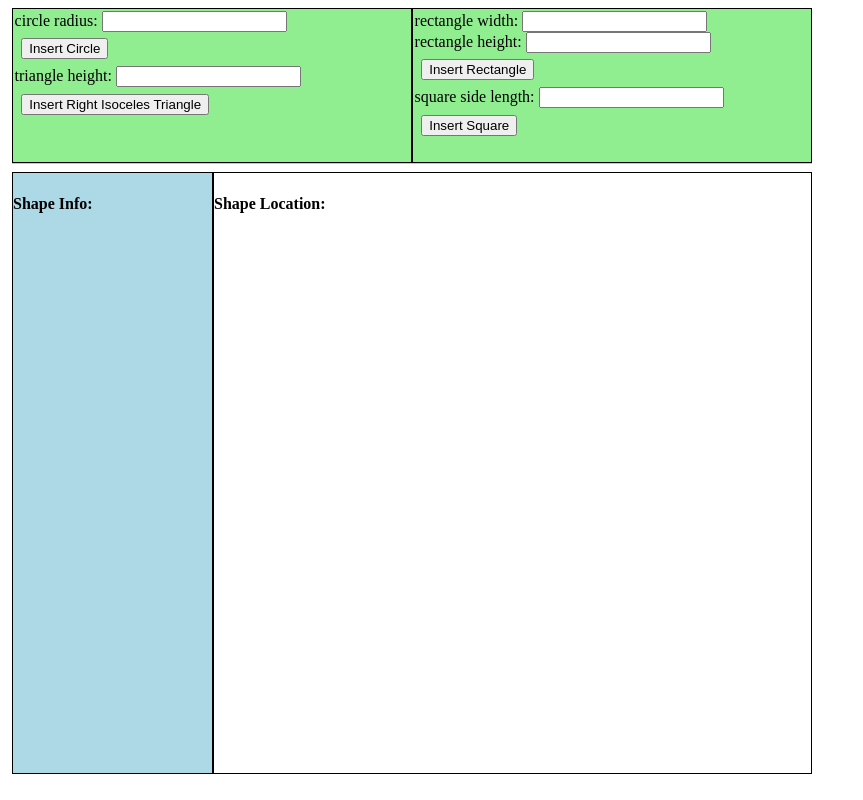
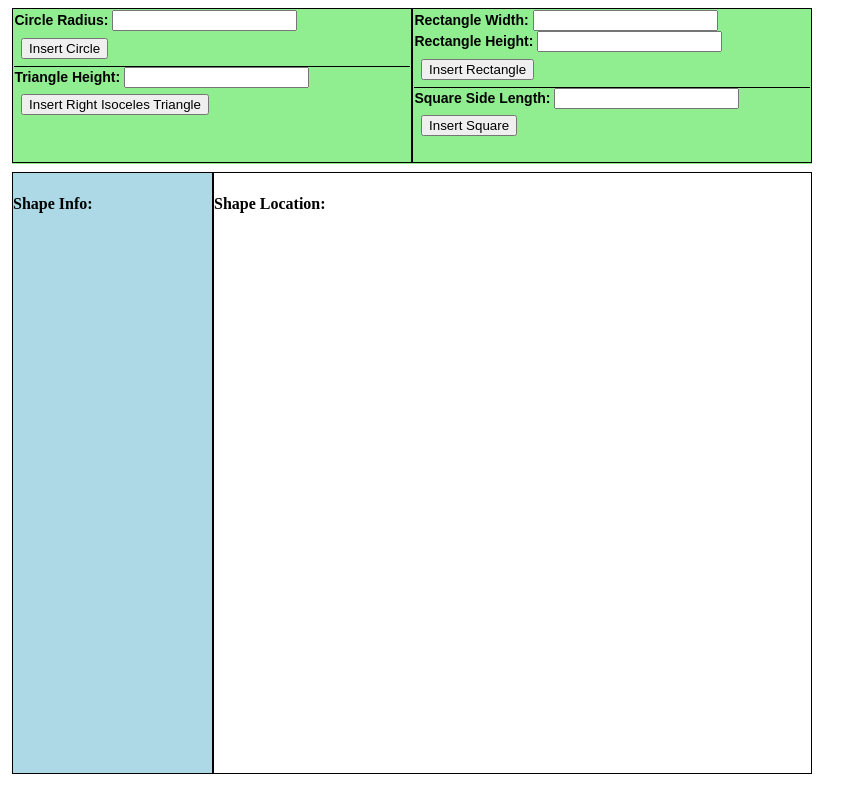
Before and after one commit to walterlee7/day9_20180118_lab9, a plain HTML site: page index.html in a window 1280 px wide. Shown: the whole page, without its empty margins (0-863 px from the left). Drawn offline with Linux system fonts and the light colour scheme.

Commit message:
added more HTML and CSS formatting

```diff
--- a/index.html
+++ b/index.html
@@ -12,29 +12,35 @@
 <body>
     <div class="inputbox">
         <div class="inputboxleft">
-            circle radius:
+            <div class="circlebox">
+                Circle Radius:
                 <input type="value" id="input-radius" value="">
                 <br>
                 <button id="circleButton">Insert Circle</button>
-            <br>
-            triangle height:
+            </div>
+            <div>
+                Triangle Height:
                 <input type="value" id="input-triangleHeight" value="">
                 <br>
                 <button id="triangleButton">Insert Right Isoceles Triangle</button>
             </div>
+
+        </div>
         <div class="inputboxright">
-            rectangle width:
+            <div class="rectanglebox">
+                Rectangle Width:
                 <input type="value" id="inputRecWidth" value="">
-            <br>
-            rectangle height:
+                <br> Rectangle Height:
                 <input type="value" id="inputRecHeight" value="">
                 <br>
                 <button id="rectangleButton">Insert Rectangle</button>
-            <br>
-            square side length:
+            </div>
+            <div>
+                Square Side Length:
                 <input type="value" id="input-sideLength" value="">
                 <br>
                 <button id="squareButton">Insert Square</button>
+            </div>
         </div>
 
     </div>
--- a/styles.css
+++ b/styles.css
@@ -11,6 +11,11 @@
     height: 150px;
     border: 0.05em solid black;
     padding: 0.1em;
+    font: bold 14px arial, serif;
+}
+
+.circlebox {
+    border-bottom: 0.05em solid black;
 }
 
 .inputboxright {
@@ -18,6 +23,11 @@
     height: 150px;
     border: 0.05em solid black;
     padding: 0.1em;
+    font: bold 14px arial, serif;
+}
+
+.rectanglebox {
+    border-bottom: 0.05em solid black;
 }
 
 
@@ -46,6 +56,12 @@
     position: absolute;
 }
 
+.shape {
+
+    cursor: pointer;
+
+}
+
 #shapeid {
     position: absolute;
 }
```
Lines whose indentation alone changed are shown as unchanged.
